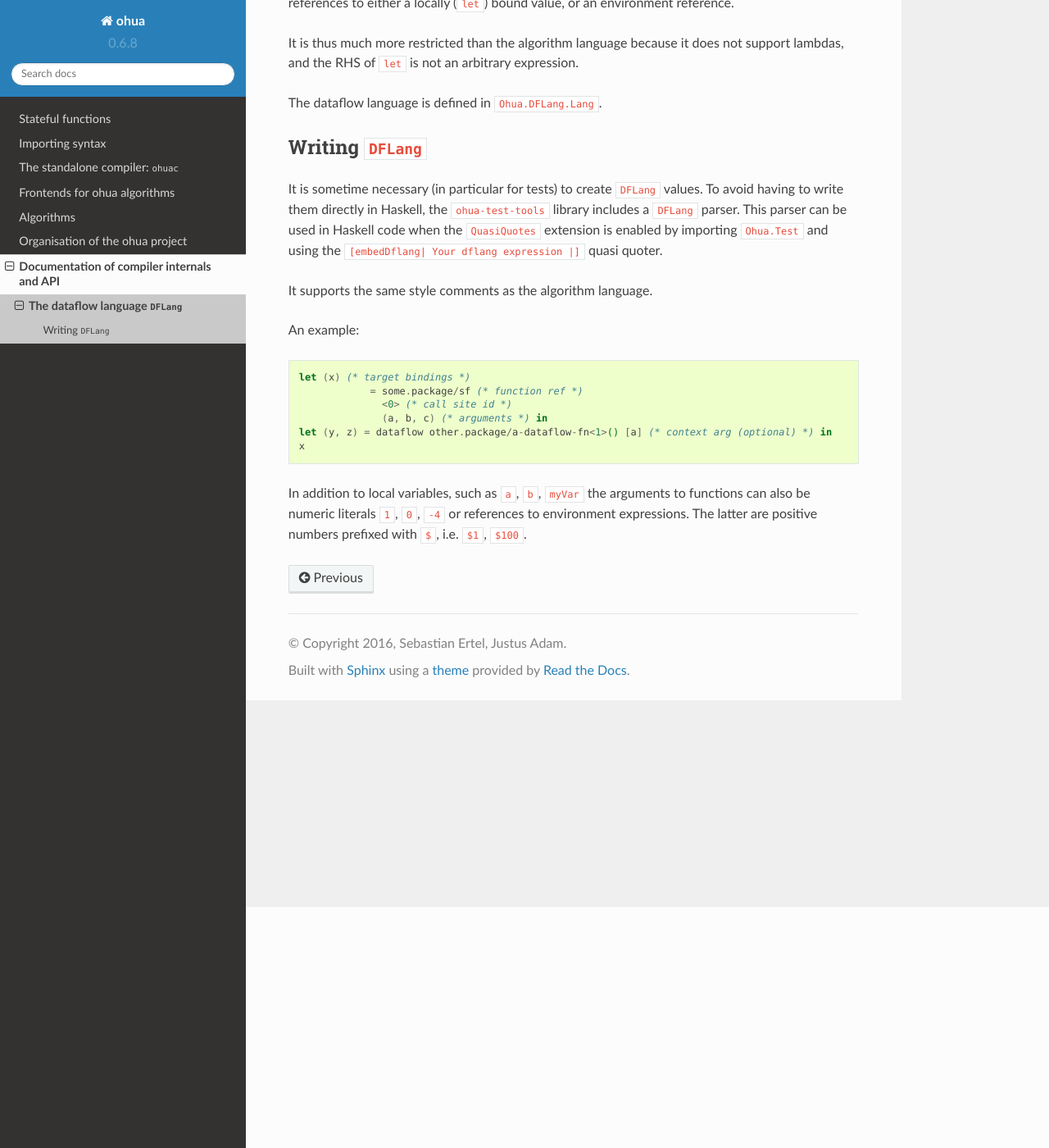
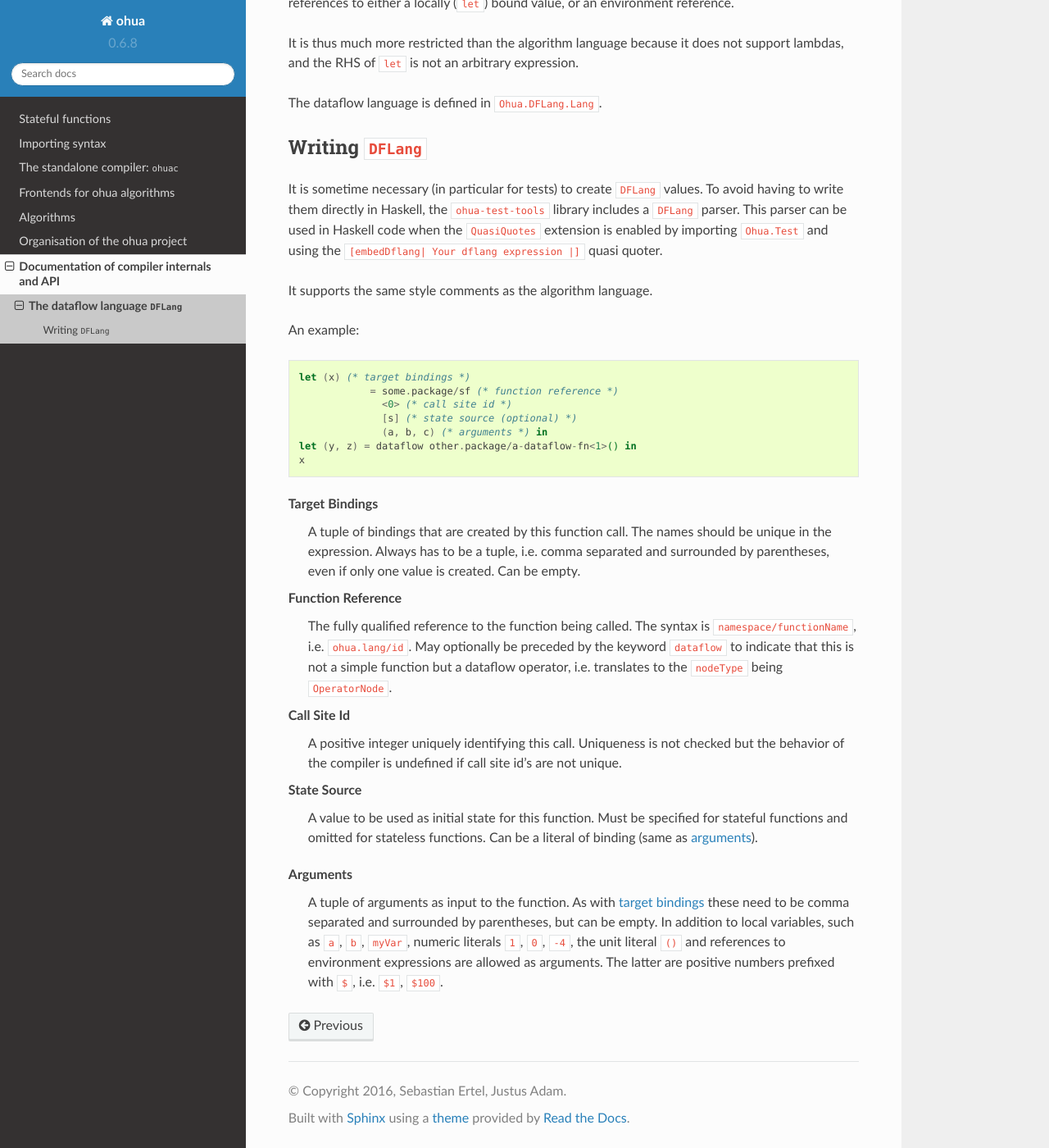
Before and after one commit to ohua-dev/docs, a Sphinx documentation site: the page built from source/compiler-internals/dflang.rst, in a window 1280 px wide and 1400 px high, scrolled down 294 px. Shown: the whole window at 82% size. Built offline with Sphinx 7.4.7 and the Read the Docs theme 2.0.0, drawn with Linux system fonts in a browser that asks for light colours.

Commit message:
[ohua-dev/ohua-core#22] Added state argument to dflang doc

```diff
--- a/source/compiler-internals/dflang.rst
+++ b/source/compiler-internals/dflang.rst
@@ -30,13 +30,44 @@ An example:
 .. code-block:: ocaml
 
    let (x) (* target bindings *)
-               = some.package/sf (* function ref *)
+               = some.package/sf (* function reference *)
                  <0> (* call site id *)
+                 [s] (* state source (optional) *)
                  (a, b, c) (* arguments *) in
-   let (y, z) = dataflow other.package/a-dataflow-fn<1>() [a] (* context arg (optional) *) in
+   let (y, z) = dataflow other.package/a-dataflow-fn<1>() in
    x
+.. _target bindings:
 
-In addition to local variables, such as ``a``, ``b``, ``myVar`` the arguments to
-functions can also be numeric literals ``1``, ``0``, ``-4`` or references to
-environment expressions. The latter are positive numbers prefixed with ``$``,
-i.e. ``$1``, ``$100``.
+Target Bindings
+    A tuple of bindings that are created by this function call. The names
+    should be unique in the expression. Always has to be a tuple, i.e.
+    comma separated and surrounded by parentheses, even if only one value is
+    created. Can be empty.
+
+Function Reference
+    The fully qualified reference to the function being called. The syntax is
+    ``namespace/functionName``, i.e. ``ohua.lang/id``. May optionally be
+    preceded by the keyword ``dataflow`` to indicate that this is not a simple
+    function but a dataflow operator, i.e. translates to the ``nodeType`` being
+    ``OperatorNode``.
+
+Call Site Id
+    A positive integer uniquely identifying this call. Uniqueness is not checked
+    but the behavior of the compiler is undefined if call site id's are not
+    unique.
+
+State Source
+    A value to be used as initial state for this function. Must be specified for
+    stateful functions and omitted for stateless functions. Can be a literal of
+    binding (same as :ref:`arguments <arguments>`).
+
+.. _arguments:
+
+Arguments
+    A tuple of arguments as input to the function. As with :ref:`target bindings
+    <target bindings>` these need to be comma separated and surrounded by
+    parentheses, but can be empty. In addition to local variables, such as
+    ``a``, ``b``, ``myVar``, numeric literals ``1``, ``0``, ``-4``, the unit
+    literal ``()`` and references to environment expressions are allowed as
+    arguments. The latter are positive numbers prefixed with ``$``, i.e. ``$1``,
+    ``$100``.
```
